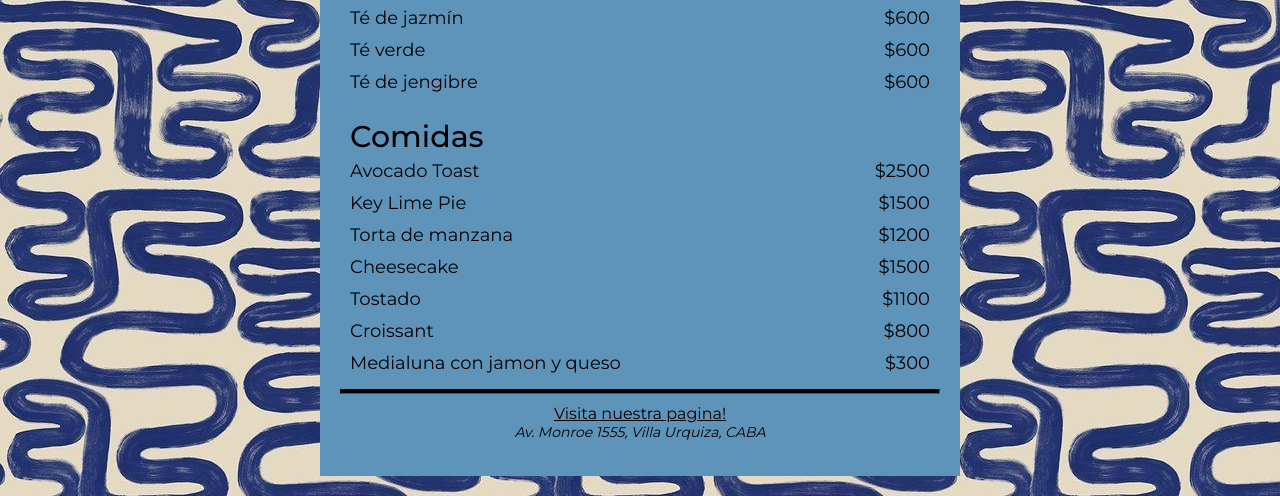
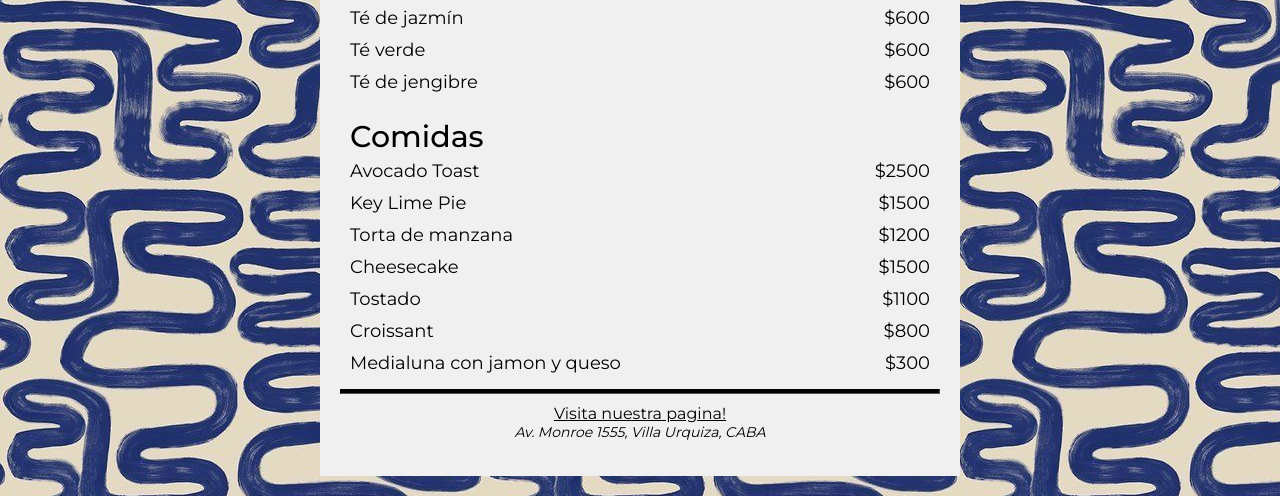
Before and after one commit to MPilarL/Pre-entrega-Lence, a website: page pages/pagina1.html in a window 1280 px wide. Shown: the part 588-1084 px from the top of the page. Drawn offline with Linux system fonts and the light colour scheme.

Commit message:
actualizo pagina principal

```diff
--- a/css/stylesheet.css
+++ b/css/stylesheet.css
@@ -154,7 +154,8 @@ footer {
 
 .menu {
     width: 80%;
-    background-color: rgb(95, 148, 186);
+    /* background-color: rgb(95, 148, 186); */
+    background-color: #f0f0f0;
     margin-left: auto;
     margin-right: auto;
     padding: 20px;
```
Also changed, not shown: index.html (+2 -0 lines).
